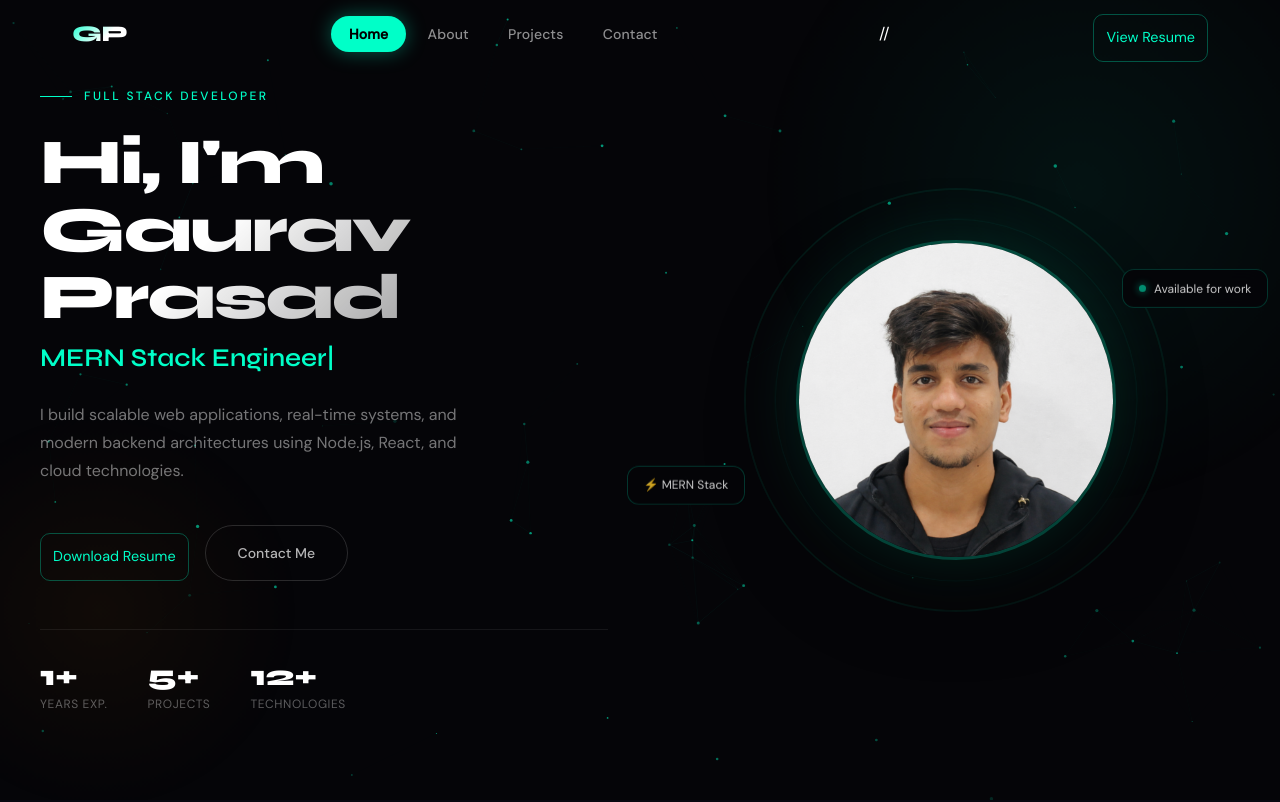
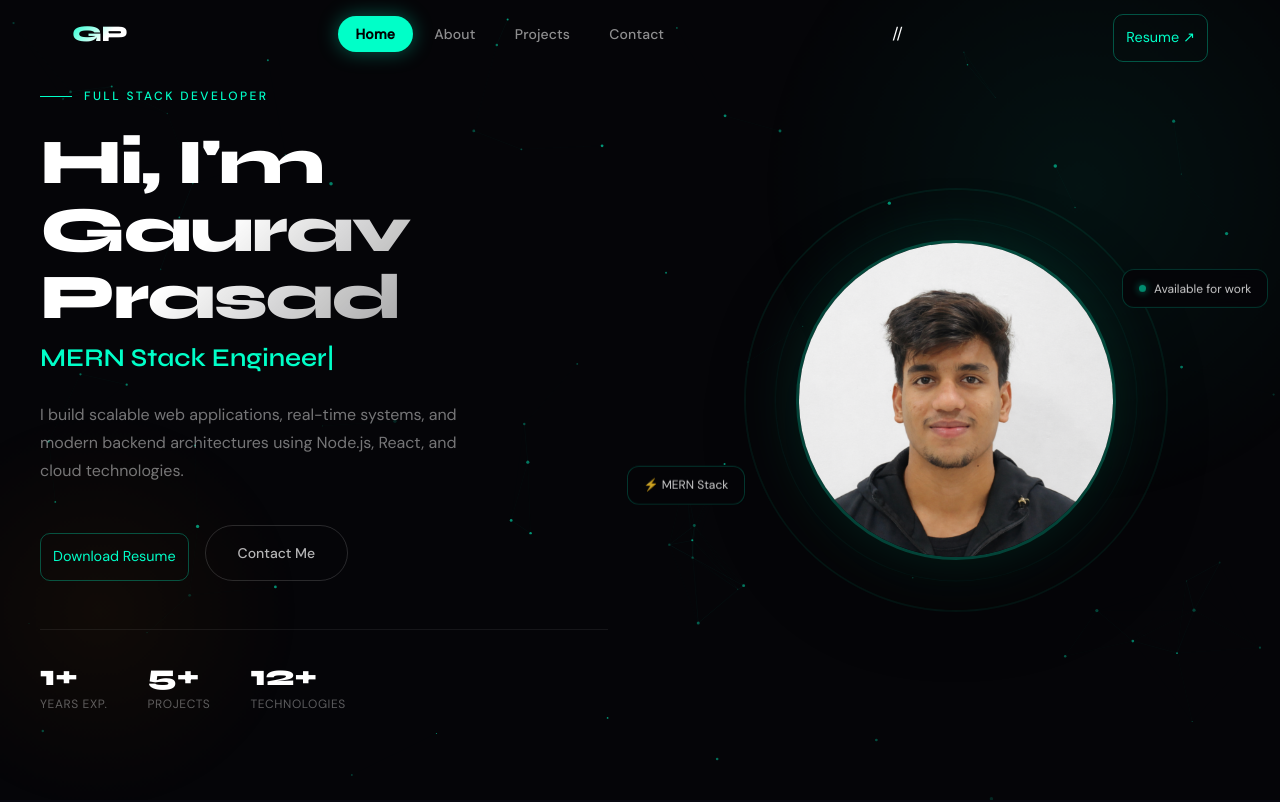
Before and after one commit to gaurav-prasad-dev/My-portfolio-website, a React (Vite) app: page / in a window 1280 px wide. Shown: the top 802 px of the page. Built offline with nearby package versions, Linux system fonts and the light colour scheme.

Commit message:
added config

```diff
--- a/src/components/Navbar.jsx
+++ b/src/components/Navbar.jsx
@@ -167,14 +167,20 @@ function Navbar() {
 </a> */}//
 
   {/* View Resume */}
-  <a
+  {/* <a
     href="/resume.pdf"
     target="_blank"
     rel="noopener noreferrer"
     className="mobile-resume"
   >
     View Resume
-  </a>
+  </a> */}
+  <a
+  href="/resume.pdf"
+  className="mobile-resume"
+>
+    Resume ↗
+</a>
 
           <button className="hamburger" onClick={() => setMenuOpen(!menuOpen)}>
             <span style={{ transform: menuOpen ? "rotate(45deg) translate(5px, 5px)" : "" }} />
```
